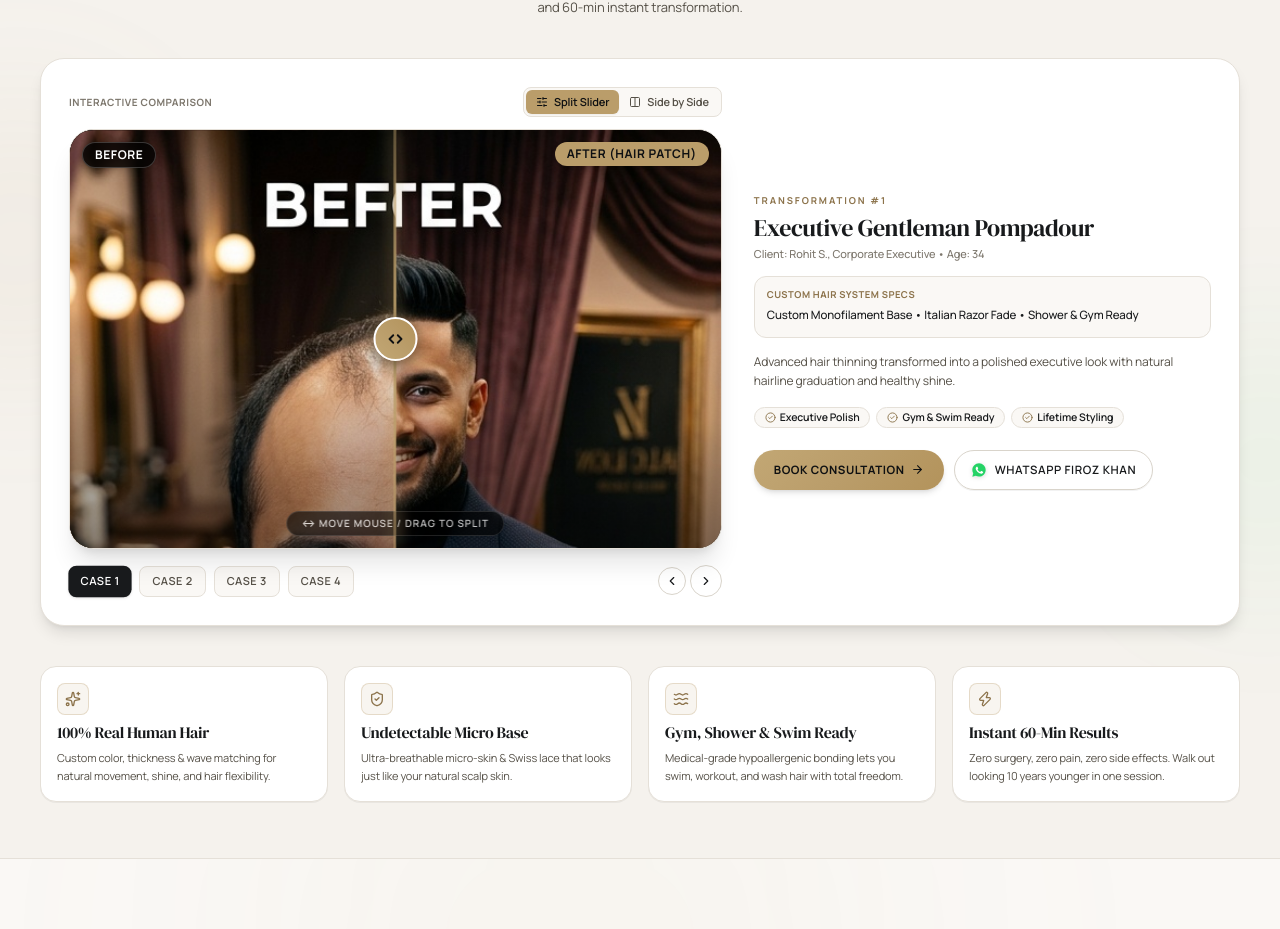
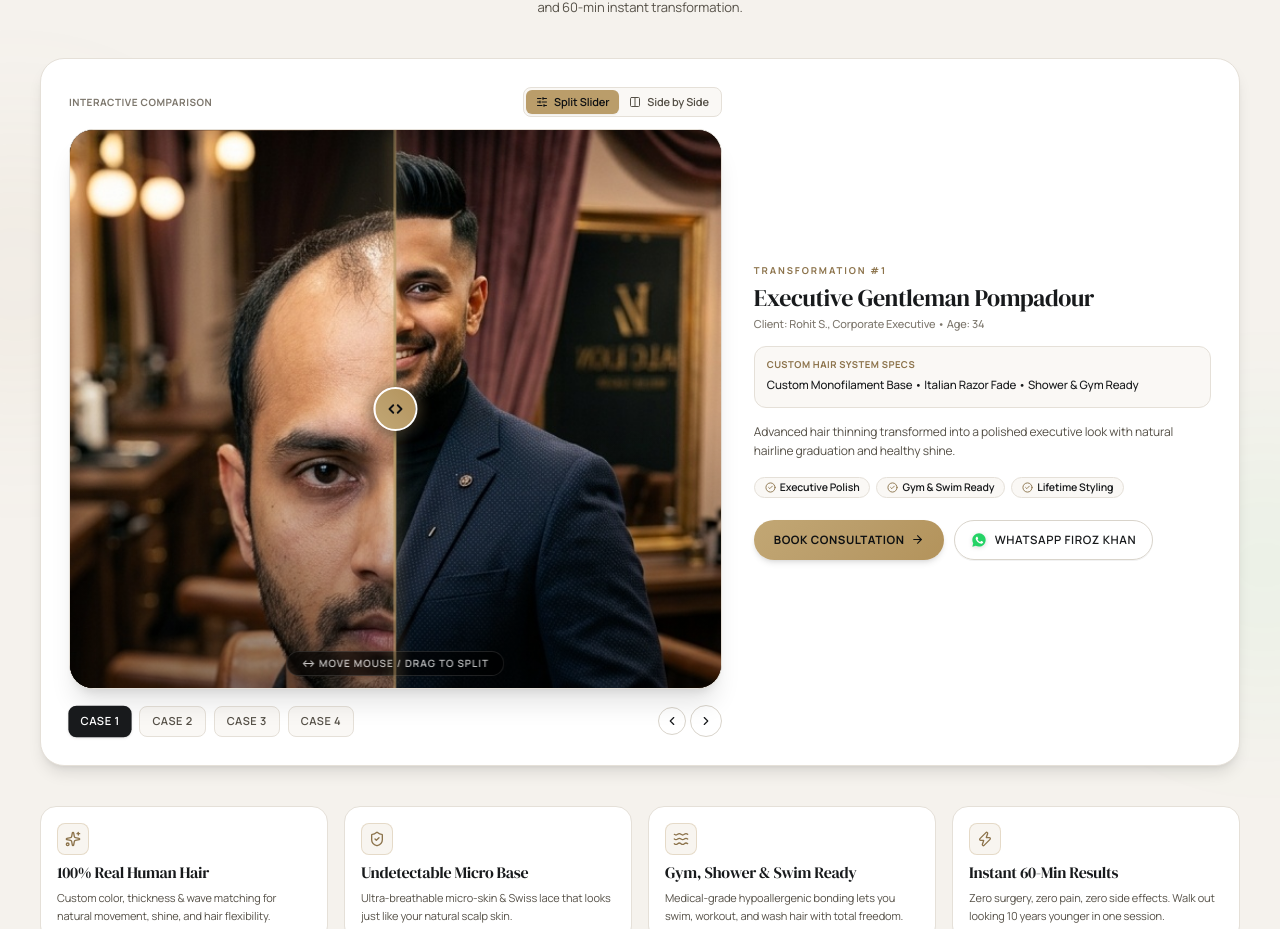
Before and after one commit to prisminfotechdevloper-2026/nikhar_salon, a Next.js app: page / in a window 1280 px wide. Shown: the part 1157-2086 px from the top of the page. Built offline with nearby package versions, Linux system fonts and the light colour scheme; a web font is replaced by a local one.

Commit message:
done today work

```diff
--- a/src/components/common/BeforeAfterSlider.tsx
+++ b/src/components/common/BeforeAfterSlider.tsx
@@ -13,6 +13,7 @@ interface BeforeAfterSliderProps {
   afterLabel?: string;
   className?: string;
   aspectRatio?: string;
+  /** CSS object-position value, e.g. 'center 25%' or 'center top' */
   objectPosition?: string;
   initialPosition?: number;
 }
@@ -26,7 +27,7 @@ export default function BeforeAfterSlider({
   afterLabel = "AFTER (HAIR PATCH)",
   className = "",
   aspectRatio = "aspect-[4/5] sm:aspect-[1/1] md:aspect-[4/5]",
-  objectPosition = "object-top",
+  objectPosition = "center 25%",
   initialPosition = 50,
 }: BeforeAfterSliderProps) {
   const [sliderPosition, setSliderPosition] = useState(initialPosition);
@@ -112,7 +113,8 @@ export default function BeforeAfterSlider({
           alt={afterAlt}
           fill
           sizes="(max-width: 1024px) 100vw, 60vw"
-          className={`object-cover ${objectPosition} pointer-events-none`}
+          className="object-cover pointer-events-none"
+          style={{ objectPosition }}
           priority
         />
         <div className="absolute inset-0 bg-gradient-to-t from-black/40 via-transparent to-transparent pointer-events-none" />
@@ -131,7 +133,8 @@ export default function BeforeAfterSlider({
           alt={beforeAlt}
           fill
           sizes="(max-width: 1024px) 100vw, 60vw"
-          className={`object-cover ${objectPosition} pointer-events-none`}
+          className="object-cover pointer-events-none"
+          style={{ objectPosition }}
           priority
         />
         <div className="absolute inset-0 bg-gradient-to-t from-black/40 via-transparent to-transparent pointer-events-none" />
@@ -139,20 +142,24 @@ export default function BeforeAfterSlider({
 
       {/* 3. Static Labels */}
       {/* BEFORE Badge */}
+      {beforeLabel && (
         <div
           className="pointer-events-none absolute top-3 left-3 z-20 flex items-center gap-1.5 px-3 py-1 rounded-full bg-black/75 backdrop-blur-md border border-white/20 text-white text-[10px] sm:text-xs font-bold uppercase tracking-wider transition-opacity duration-300 shadow-md"
           style={{ opacity: sliderPosition < 15 ? 0 : 1 }}
         >
           <span>{beforeLabel}</span>
         </div>
+      )}
 
       {/* AFTER Badge */}
+      {afterLabel && (
         <div
           className="pointer-events-none absolute top-3 right-3 z-20 flex items-center gap-1.5 px-3 py-1 rounded-full bg-[#BA9D6A] text-[#0E1012] text-[10px] sm:text-xs font-bold uppercase tracking-wider transition-opacity duration-300 shadow-md"
           style={{ opacity: sliderPosition > 85 ? 0 : 1 }}
         >
           <span>{afterLabel}</span>
         </div>
+      )}
 
       {/* 4. Interactive Vertical Split Line & Handle */}
       <div
--- a/src/components/home/HairPatchSection.tsx
+++ b/src/components/home/HairPatchSection.tsx
@@ -188,20 +188,21 @@ export default function HairPatchSection() {
                   afterImage={current.afterImg}
                   beforeAlt={`${current.title} Before`}
                   afterAlt={`${current.title} After`}
-                  beforeLabel="BEFORE"
-                  afterLabel="AFTER (HAIR PATCH)"
-                  aspectRatio="aspect-[4/4] sm:aspect-[4/3.5] lg:aspect-[16/11] max-h-[380px] sm:max-h-[420px]"
-                  objectPosition="object-top"
+                  beforeLabel=""
+                  afterLabel=""
+                  aspectRatio="aspect-[3/4] sm:aspect-[4/5] lg:aspect-[3/4] max-h-[520px] sm:max-h-[560px]"
+                  objectPosition="center 25%"
                 />
               ) : (
                 /* View 2: Side-by-Side Dual View */
-                <div className="relative aspect-[4/4] sm:aspect-[4/3.5] lg:aspect-[16/11] max-h-[380px] sm:max-h-[420px] w-full rounded-2xl md:rounded-3xl overflow-hidden border border-[#E5E0D8] dark:border-white/[0.1] bg-[#181A1C] shadow-lg group">
+                <div className="relative aspect-[3/4] sm:aspect-[4/5] lg:aspect-[3/4] max-h-[520px] sm:max-h-[560px] w-full rounded-2xl md:rounded-3xl overflow-hidden border border-[#E5E0D8] dark:border-white/[0.1] bg-[#181A1C] shadow-lg group">
                   <Image
                     src={current.sideBySideImg}
                     alt={current.title}
                     fill
                     sizes="(max-width: 1024px) 100vw, 60vw"
-                    className="object-cover object-top group-hover:scale-[1.02] transition-transform duration-700"
+                    className="object-cover group-hover:scale-[1.02] transition-transform duration-700"
+                    style={{ objectPosition: 'center 25%' }}
                     priority
                   />
                   <div className="absolute top-2.5 left-2.5 bg-black/80 backdrop-blur-md border border-[#BA9D6A]/70 text-[#BA9D6A] px-2.5 py-0.5 rounded-full text-[9.5px] font-bold uppercase tracking-wider shadow-md">
```
Lines whose indentation alone changed are shown as unchanged.
